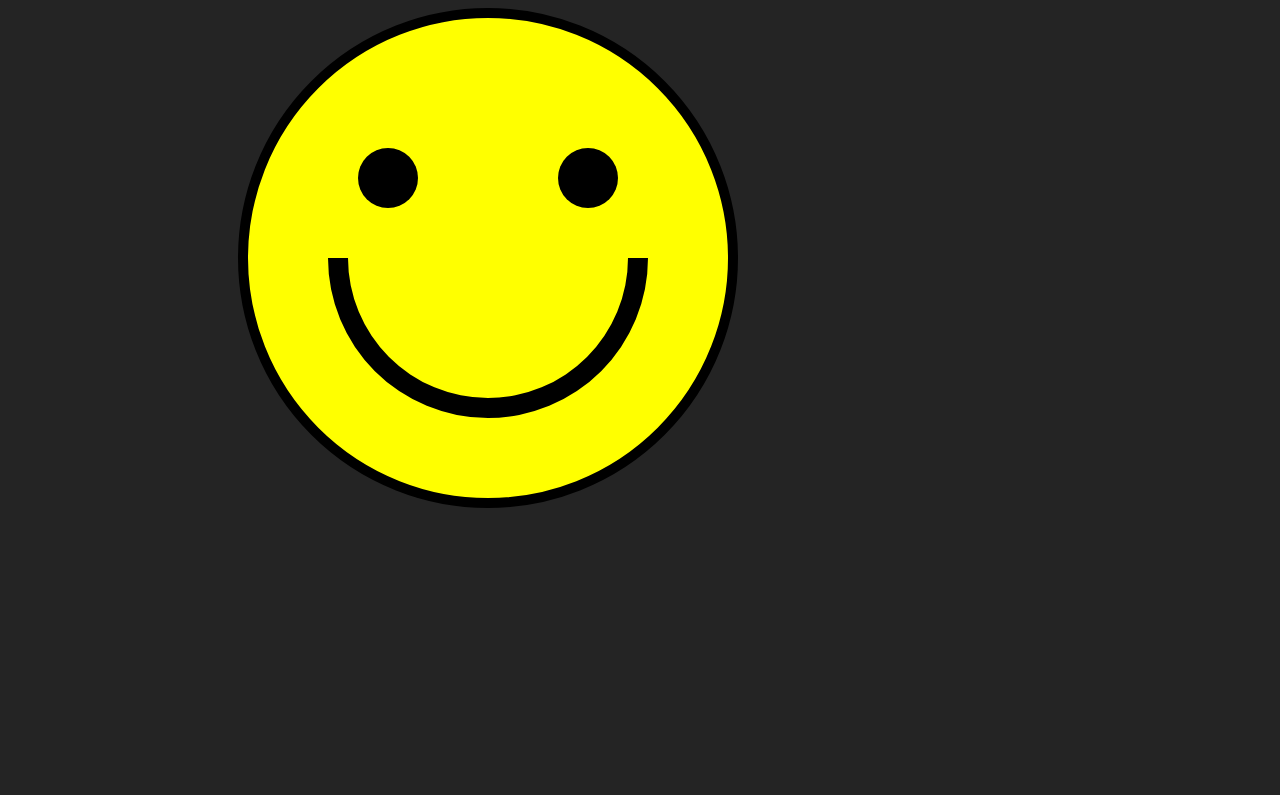
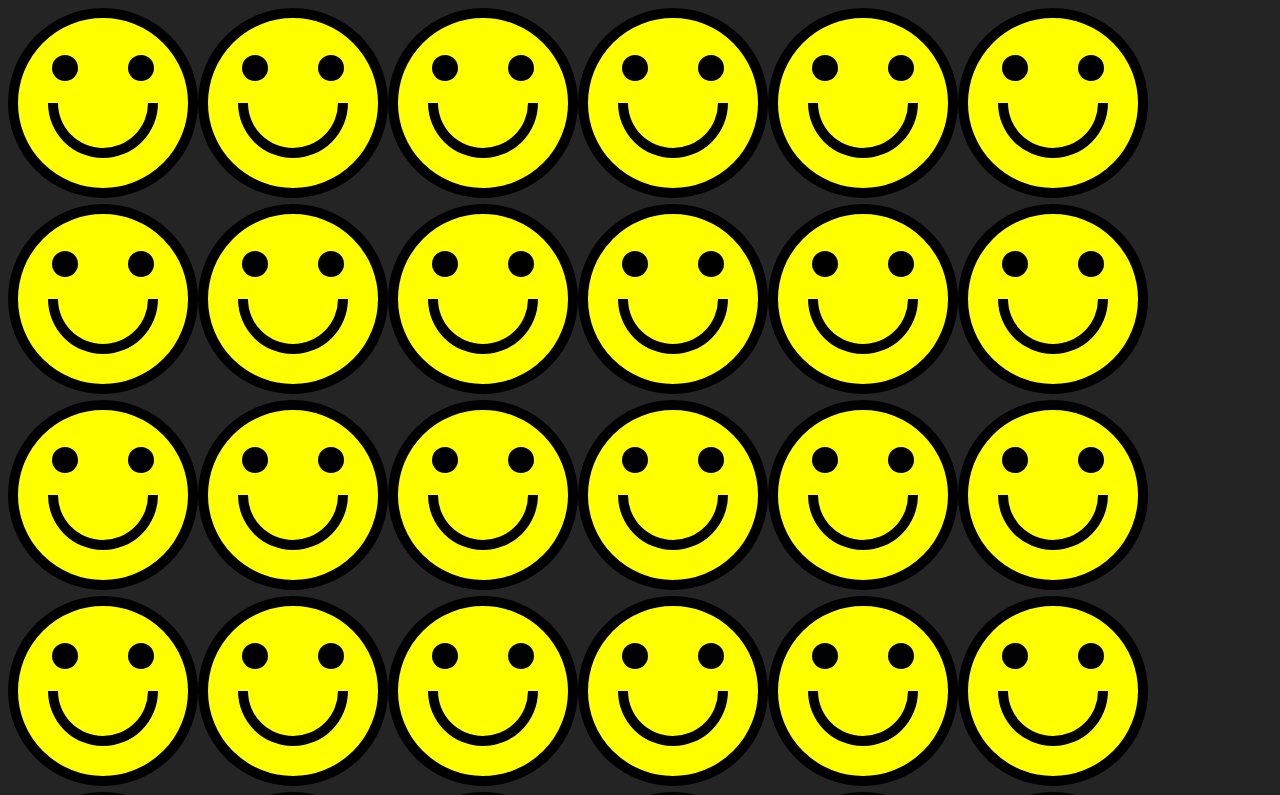
Before and after one commit to Shanmukh459/Smiley-face, a React (Vite) app: page / in a window 1280 px wide. Shown: the top 795 px of the page. Built offline with nearby package versions, Linux system fonts and the light colour scheme.

Commit message:
creating multiple faces

```diff
--- a/src/App.jsx
+++ b/src/App.jsx
@@ -1,24 +1,27 @@
 import React from 'react';
 import ReactDOM from 'react-dom';
 import { Face } from './Face'
+import { range } from 'd3';
 
-const width = 960
-const height = 500
+const width = 190
+const height = 190
+const array = range(10*5)
 
-
-const App = () => {
-  return <Face
+const App = () => array.map(() => (
+  <Face
     width={width}
     height={height}
     centerX = {width / 2}
     centerY = {height /2}
-  eyeOffsetX = {100}
-  eyeOffsetY = {80}
+    eyeOffsetX = {38}
+    eyeOffsetY = {35}
     strokeWidth = {10}
-  eyeRadius = {30}
-  mouthWidth = {20}
-  mouthRadius = {140}
+    eyeRadius = {13}
+    mouthWidth = {10}
+    mouthRadius = {45}
     />
-}
+
+))
+
 
 export default App
```
Lines whose indentation alone changed are shown as unchanged.
